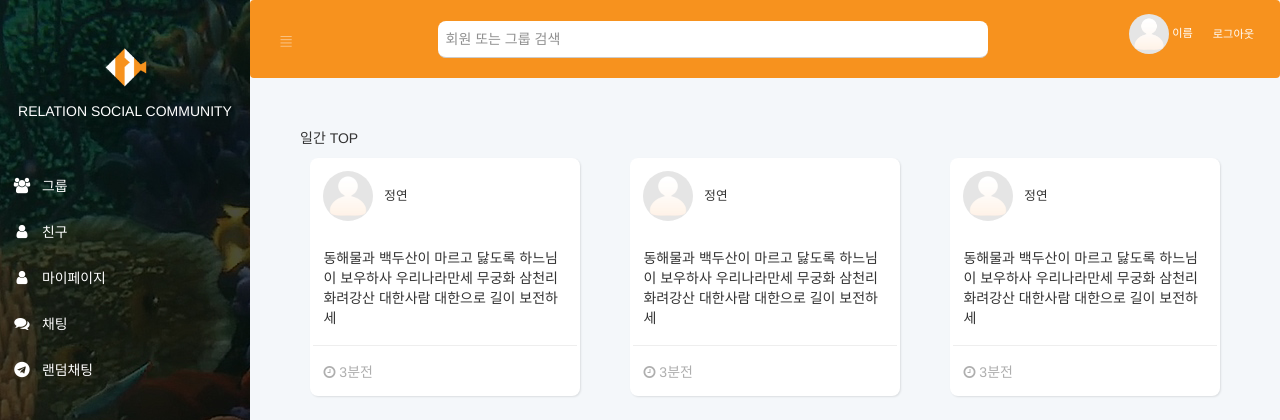
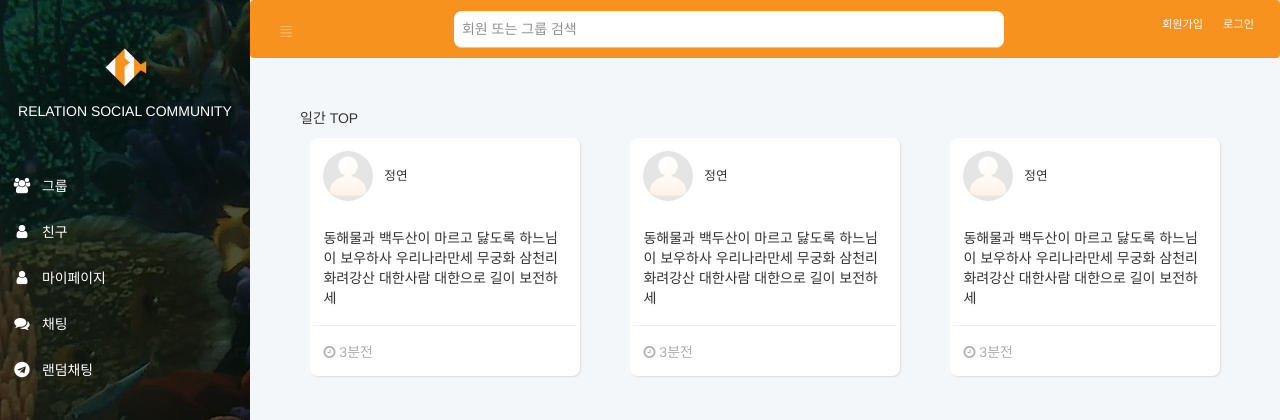
Before and after one commit to Kchangwook/RSC, a Java web app: page /start/index.do in a window 1280 px wide. Shown: the top 420 px of the page. Run offline with Spring Boot 4, a stand-in JSP engine, Linux system fonts and the light colour scheme; data that the repository does not hold is empty; some libraries are stand-ins or nearby versions.

Commit message:
171108 18:49 이용진 header 수정

```diff
--- a/RSC/src/main/webapp/WEB-INF/views/header.jsp
+++ b/RSC/src/main/webapp/WEB-INF/views/header.jsp
@@ -26,11 +26,8 @@
 						<input class="w3-input w3-round-large" type="text" placeholder="회원 또는 그룹 검색">
 					</div>
 
-
-
 					<ul class="nav-menu list-unstyled d-flex flex-md-row align-items-md-center">
-						<!-- 세션이 있는경우 -->
-						<!-- 알림 아이콘 및 링크 -->
+						<!-- 로그인 성공시 (세션이 있는 경우) -->
 						<c:choose>
 							<c:when test="${sessionScope.id ne null}">
 								<!-- 알림 아이콘 및 링크 -->
@@ -60,18 +57,6 @@
 									</ul>
 								</li>
 
-								<!-- 회원가입  -->
-								<li id="viewSignUp" class="nav-item">
-									<a href="#" class="nav-link"  data-toggle="modal" data-target="#signUpModal">회원가입</a>
-								</li>
-
-								<!-- 로그인 -->
-								<li id="viewSignIn" class="nav-item">
-									<a href="#" class="nav-link"  data-toggle="modal" data-target="#signInModal">로그인</a>
-								</li>
-							</c:when>
-
-							<c:otherwise> <!-- 로그인 완료시(세션 유지) -->
 								<!-- 로그인 사용자  -->
 								<li id="loginInfo" class="nav-item">
 									<a href="#로그인후 메인페이지" class="nav-link">
@@ -84,6 +69,22 @@
 								<li id="viewSignOut" class="nav-item">
 									<a href="#로그아웃 링크" class="nav-link">로그아웃</a>
 								</li>
+
+
+							</c:when>
+
+							<c:otherwise> <!-- 비로그인 상태 -->
+
+								<!-- 회원가입  -->
+								<li id="viewSignUp" class="nav-item">
+									<a href="#" class="nav-link"  data-toggle="modal" data-target="#signUpModal">회원가입</a>
+								</li>
+
+								<!-- 로그인 -->
+								<li id="viewSignIn" class="nav-item">
+									<a href="#" class="nav-link"  data-toggle="modal" data-target="#signInModal">로그인</a>
+								</li>
+
 							</c:otherwise>
 						</c:choose>
 					</ul>
```
Also changed, not shown: 1 other file.
